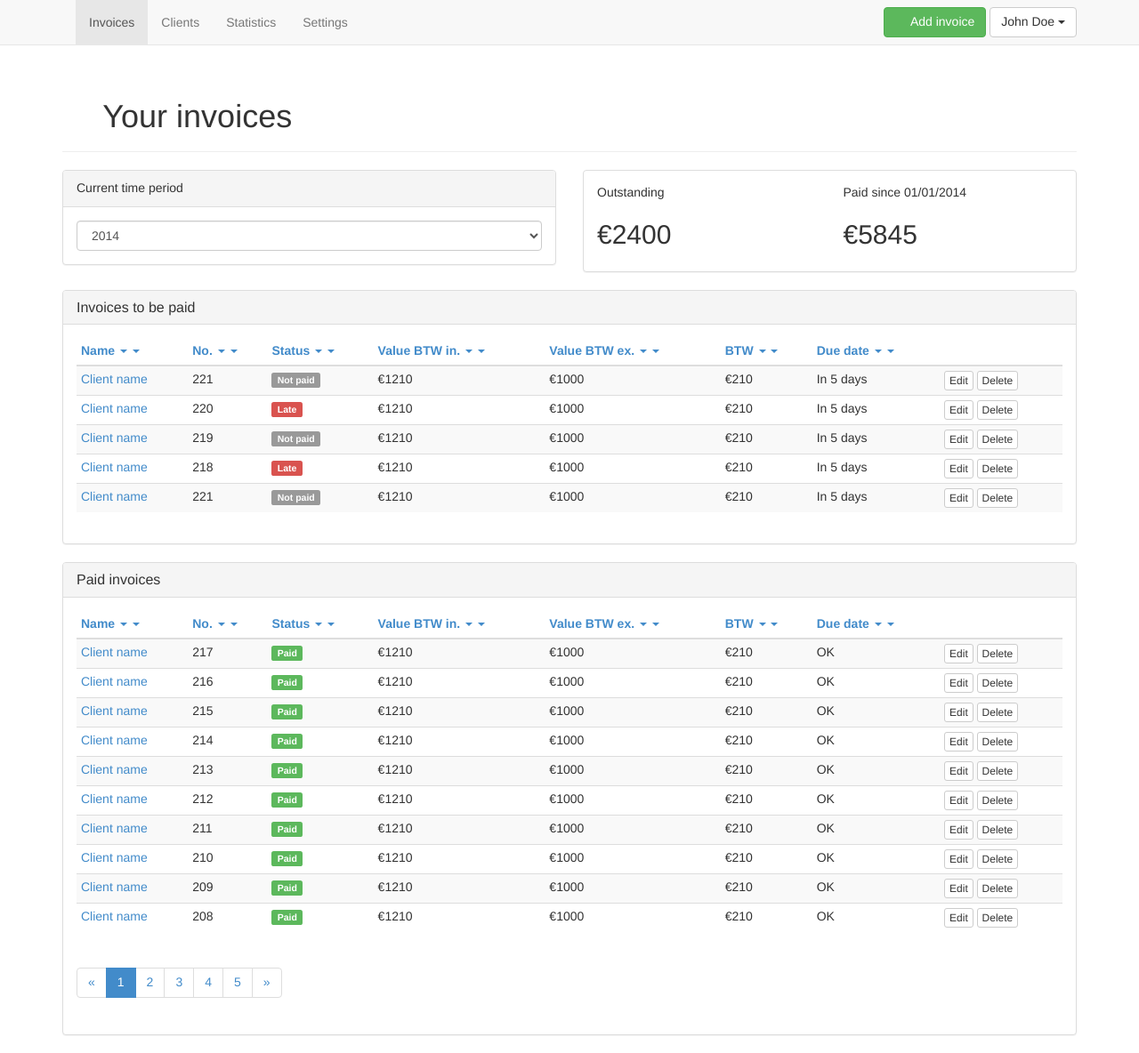
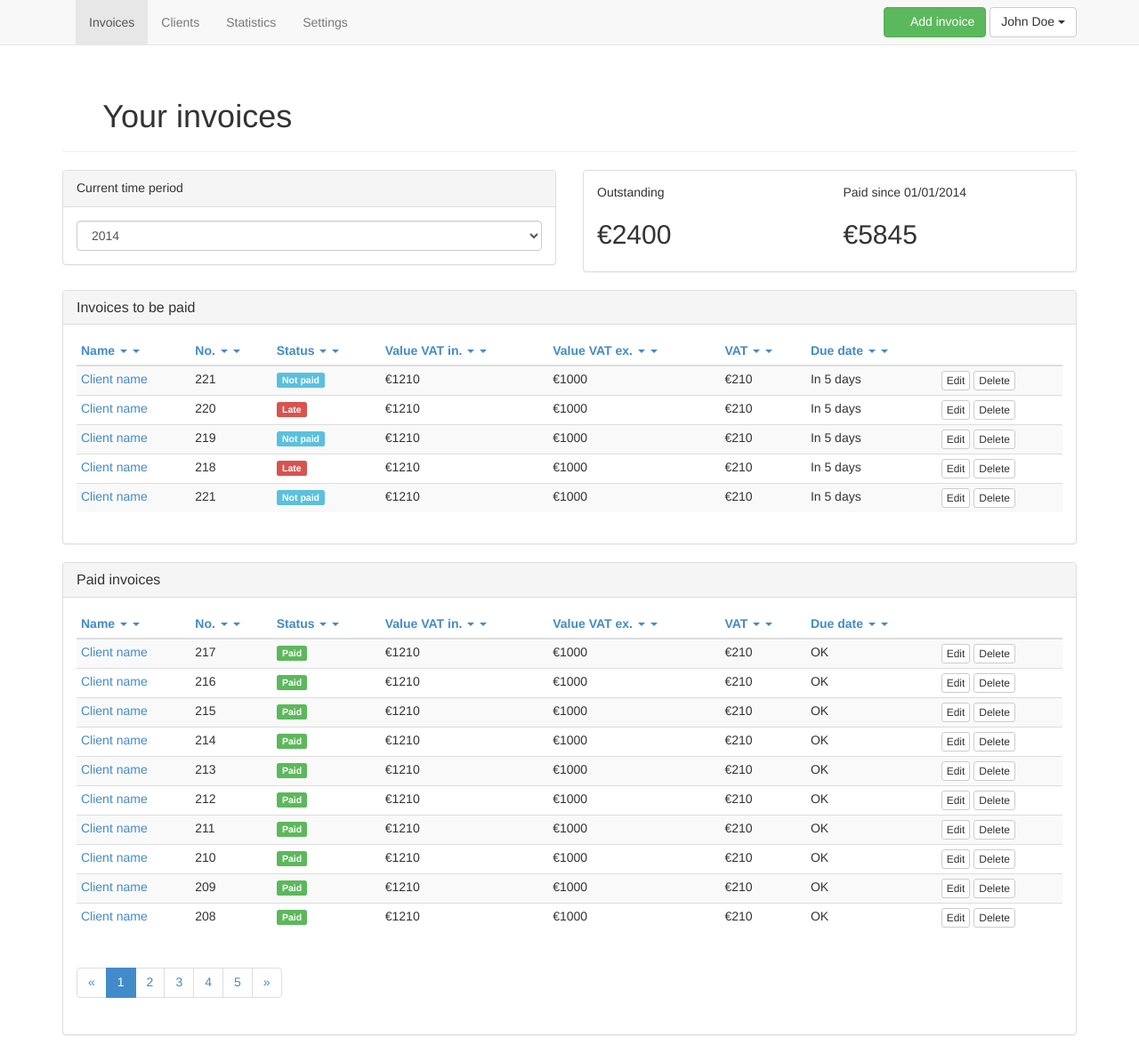
Before and after one commit to cybord/invoicing-html-prototype, a Jekyll site: the page built from invoices.html, in a window 1280 px wide. Shown: the whole page at 89% size. Built offline with Jekyll 4.4.1, drawn with Linux system fonts in a browser that asks for light colours; nearby versions of some CDN libraries; library files that are not in the unit come from our copies; Markdown is read by kramdown in place of the engine named in the settings; comment, search, counter and statistics services are not loaded.

Commit message:
update occurences of btw to vat for consistency

```diff
--- a/invoices.html
+++ b/invoices.html
@@ -82,7 +82,7 @@ title: Invoices
             </th>
             <th>
               <a href="#" title="Sort ascending">
-                Value BTW in.
+                Value VAT in.
                 <span class="sortable">
                   <b class="caret"></b>
                   <b class="caret flipped"></b>
@@ -91,7 +91,7 @@ title: Invoices
             </th>
             <th>
               <a href="#" title="Sort ascending">
-                Value BTW ex.
+                Value VAT ex.
                 <span class="sortable">
                   <b class="caret"></b>
                   <b class="caret flipped"></b>
@@ -100,7 +100,7 @@ title: Invoices
             </th>
             <th>
               <a href="#" title="Sort ascending">
-                BTW
+                VAT
                 <span class="sortable">
                   <b class="caret"></b>
                   <b class="caret flipped"></b>
@@ -125,7 +125,7 @@ title: Invoices
             <td><a href="edit-invoice.html">Client name</td>
             <td>{% cycle '221', '220', '219', '218' %}</td>
             <td>
-              {% cycle '<span class="label label-default">Not paid</span>', '<span class="label label-danger">Late</span>' %}
+              {% cycle '<span class="label label-info">Not paid</span>', '<span class="label label-danger">Late</span>' %}
             </td>
             <td>€1210</td>
             <td>€1000</td>
@@ -183,7 +183,7 @@ title: Invoices
             </th>
             <th>
               <a href="#" title="Sort ascending">
-                Value BTW in.
+                Value VAT in.
                 <span class="sortable">
                   <b class="caret"></b>
                   <b class="caret flipped"></b>
@@ -192,7 +192,7 @@ title: Invoices
             </th>
             <th>
               <a href="#" title="Sort ascending">
-                Value BTW ex.
+                Value VAT ex.
                 <span class="sortable">
                   <b class="caret"></b>
                   <b class="caret flipped"></b>
@@ -201,7 +201,7 @@ title: Invoices
             </th>
             <th>
               <a href="#" title="Sort ascending">
-                BTW
+                VAT
                 <span class="sortable">
                   <b class="caret"></b>
                   <b class="caret flipped"></b>
```
